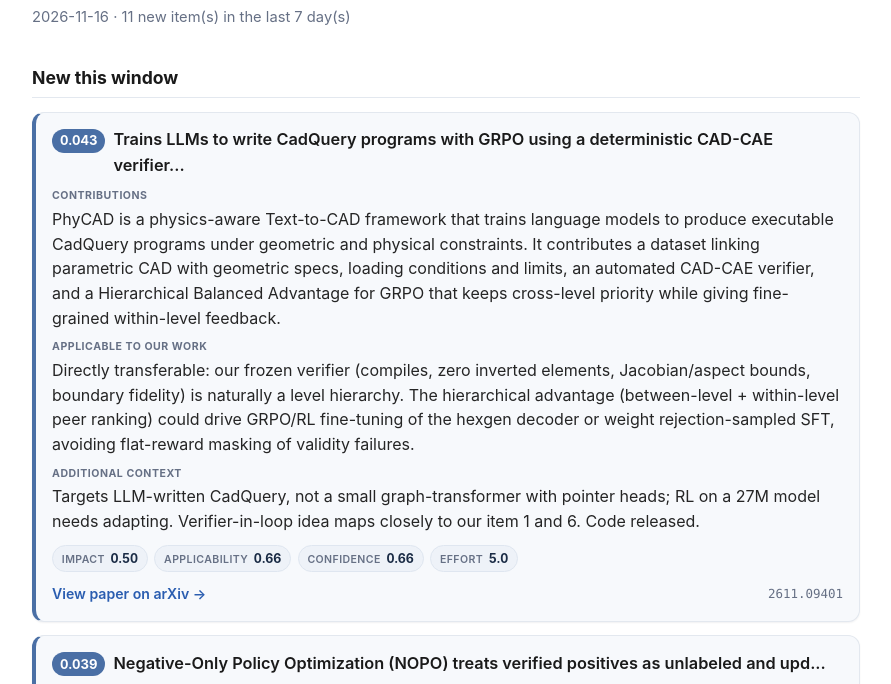
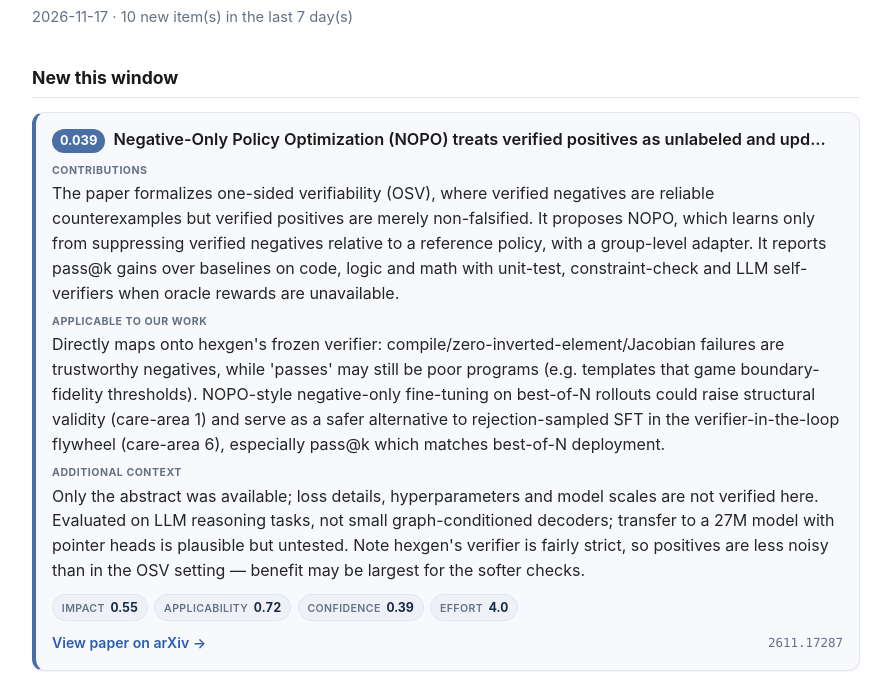
Before and after one commit to rndubs/research-agent, a plain HTML site: page docs/index.html in a window 1280 px wide. Shown: the part 69-753 px from the top of the page, without its empty margins (194-1085 px from the left). Drawn offline with Linux system fonts and the light colour scheme.

Commit message:
nightly monitor: 2026-11-17
Co-Authored-By: Claude Opus 5.5 <noreply@anthropic.com>
Claude-Session: https://claude.ai/code/session_01GRkEJZi5kyomPy8Fum99Xx

```diff
--- a/docs/index.html
+++ b/docs/index.html
@@ -3,7 +3,7 @@
 <head>
 <meta charset="utf-8">
 <meta name="viewport" content="width=device-width, initial-scale=1">
-<title>hexgen digest — 2026-11-16</title>
+<title>hexgen digest — 2026-11-17</title>
 <style>
   :root {
     color-scheme: light dark;
@@ -98,35 +98,9 @@
 </head>
 <body>
 <h1>hexgen digest</h1>
-<p class="meta">2026-11-16 · 11 new item(s) in the last 7 day(s)</p>
+<p class="meta">2026-11-17 · 10 new item(s) in the last 7 day(s)</p>
 
 <h2>New this window</h2>
-<a class="card"
-   href="https://arxiv.org/abs/2611.09401">
-  <div class="card-head">
-    <span class="badge" title="composite RICE score">0.043</span>
-    <span class="card-title">Trains LLMs to write CadQuery programs with GRPO using a deterministic CAD-CAE verifier...</span>
-  </div>
-  <dl class="fields">
-    <dt>Contributions</dt>
-    <dd>PhyCAD is a physics-aware Text-to-CAD framework that trains language models to produce executable CadQuery programs under geometric and physical constraints. It contributes a dataset linking parametric CAD with geometric specs, loading conditions and limits, an automated CAD-CAE verifier, and a Hierarchical Balanced Advantage for GRPO that keeps cross-level priority while giving fine-grained within-level feedback.</dd>
-    <dt>Applicable to our work</dt>
-    <dd>Directly transferable: our frozen verifier (compiles, zero inverted elements, Jacobian/aspect bounds, boundary fidelity) is naturally a level hierarchy. The hierarchical advantage (between-level + within-level peer ranking) could drive GRPO/RL fine-tuning of the hexgen decoder or weight rejection-sampled SFT, avoiding flat-reward masking of validity failures.</dd>
-    <dt>Additional context</dt>
-    <dd>Targets LLM-written CadQuery, not a small graph-transformer with pointer heads; RL on a 27M model needs adapting. Verifier-in-loop idea maps closely to our item 1 and 6. Code released.</dd>
-  </dl>
-  <div class="chips" aria-label="RICE components">
-    <span class="chip"><span class="chip-k">Impact</span><span class="chip-v">0.50</span></span>
-    <span class="chip"><span class="chip-k">Applicability</span><span class="chip-v">0.66</span></span>
-    <span class="chip"><span class="chip-k">Confidence</span><span class="chip-v">0.66</span></span>
-    <span class="chip"><span class="chip-k">Effort</span><span class="chip-v">5.0</span></span>
-  </div>
-  <div class="card-foot">
-    <span class="view">View paper on arXiv →</span>
-    <span class="pid">2611.09401</span>
-  </div>
-</a>
-
 <a class="card"
    href="https://arxiv.org/abs/2611.17287">
   <div class="card-head">
```
Also changed, not shown: state/output/digest.html (+2 -28 lines), 3 other files.
